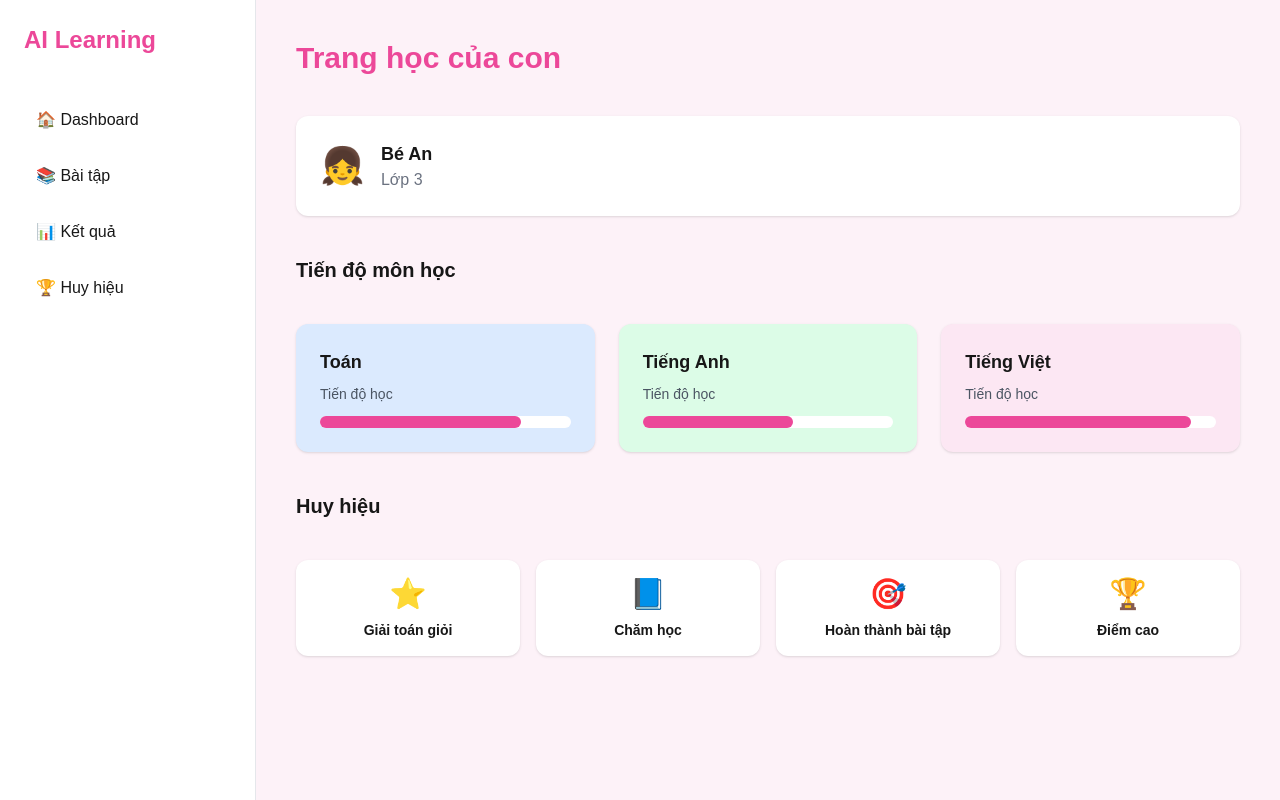
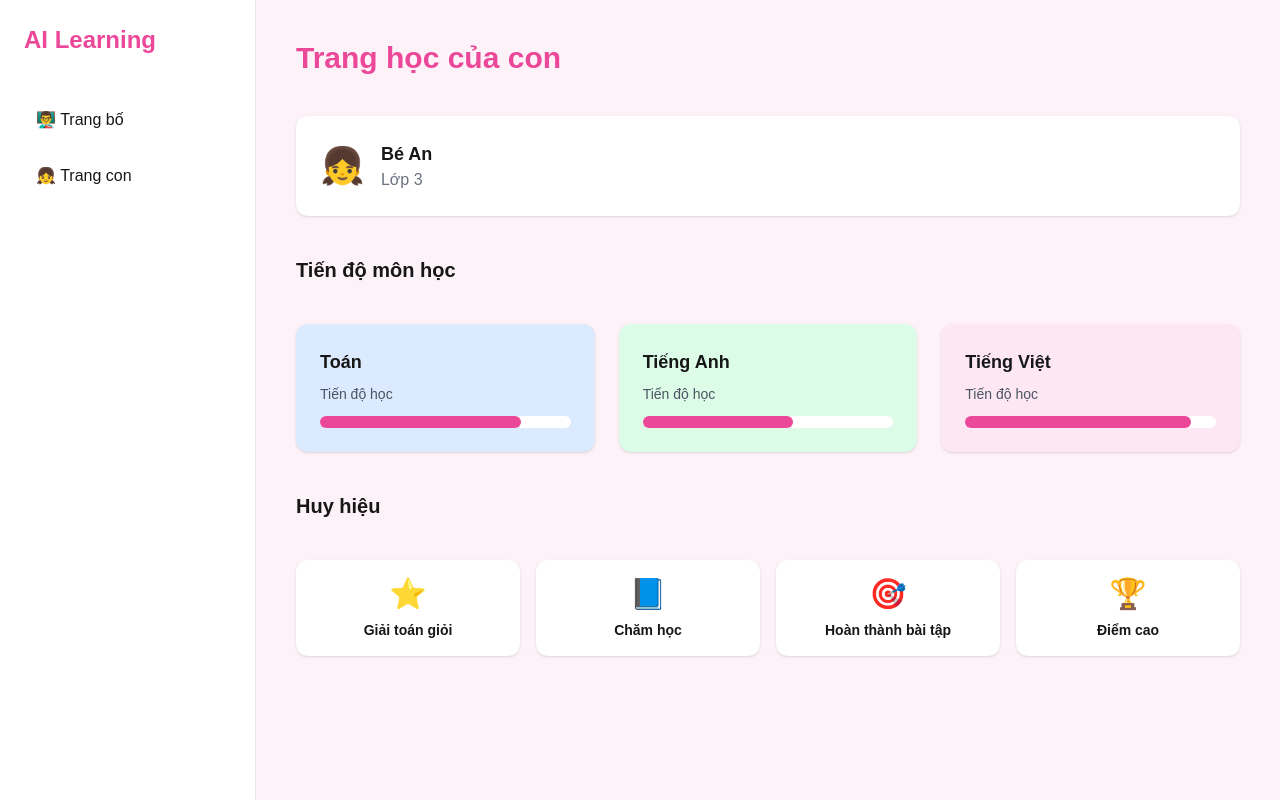
Before and after one commit to nguyenvanan3t-svg/learning-platform, a Next.js app: page /child in a window 1280 px wide. Built offline with nearby package versions, Linux system fonts and the light colour scheme.

Commit message:
fix child load assignment

```diff
--- a/components/AssignmentCard.tsx
+++ /dev/null
@@ -1,25 +0,0 @@
-"use client"
-
-export default function AssignmentCard({assignment}:any){
-
-return(
-
-<div className="bg-white rounded-xl shadow p-5 hover:shadow-lg transition">
-
-<p className="text-lg font-bold text-pink-500">
-{assignment.subject}
-</p>
-
-<p className="text-gray-600">
-{assignment.topic}
-</p>
-
-<p className="text-sm text-gray-400 mt-2">
-Lớp {assignment.grade}
-</p>
-
-</div>
-
-)
-
-}
--- a/components/Sidebar.tsx
+++ b/components/Sidebar.tsx
@@ -14,24 +14,16 @@ AI Learning
 
 <nav className="space-y-2">
 
-<Link href="/child"
+<Link
+href="/parent"
 className="flex items-center gap-3 p-3 rounded-lg hover:bg-pink-50">
-🏠 Dashboard
+👨‍🏫 Trang bố
 </Link>
 
-<Link href="/child"
+<Link
+href="/child"
 className="flex items-center gap-3 p-3 rounded-lg hover:bg-pink-50">
-📚 Bài tập
-</Link>
-
-<Link href="/results"
-className="flex items-center gap-3 p-3 rounded-lg hover:bg-pink-50">
-📊 Kết quả
-</Link>
-
-<Link href="/badges"
-className="flex items-center gap-3 p-3 rounded-lg hover:bg-pink-50">
-🏆 Huy hiệu
+👧 Trang con
 </Link>
 
 </nav>
```
